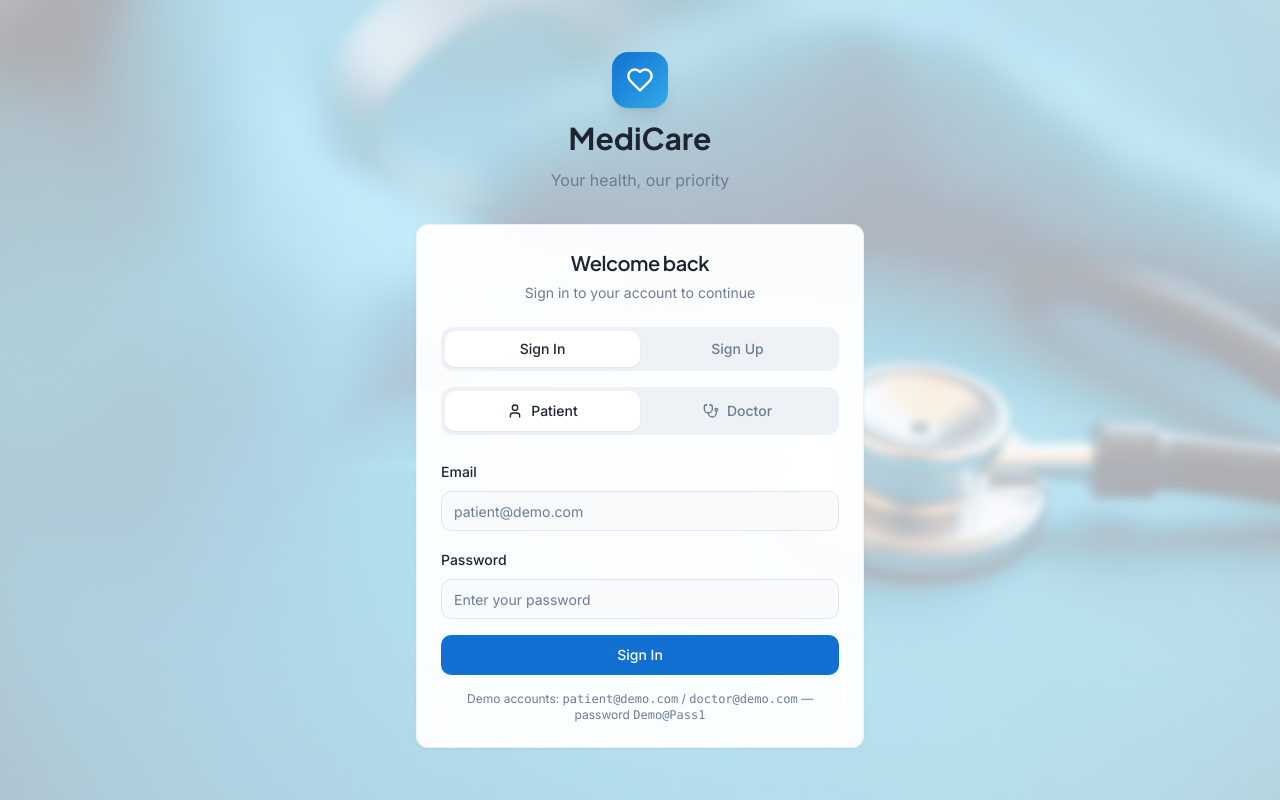
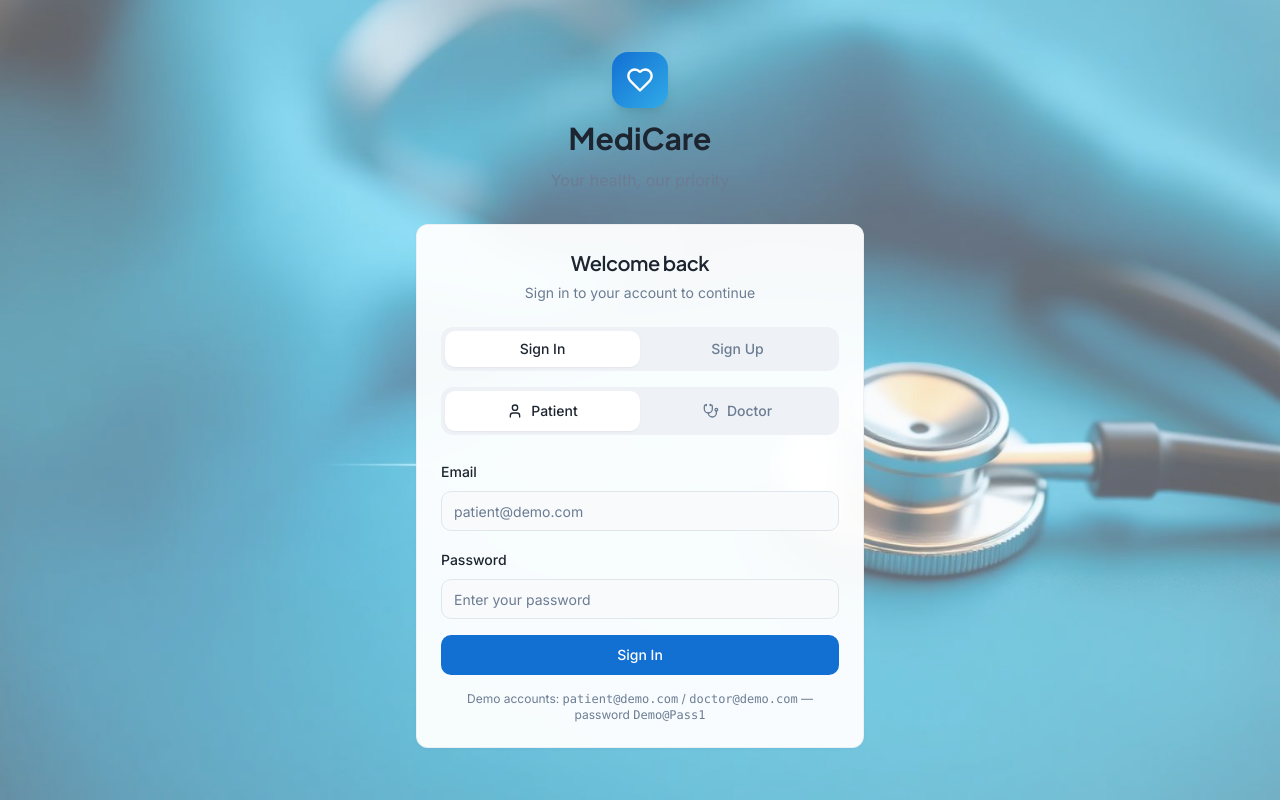
Before and after one commit to Rakeshnammi/telecare-booking, a React (Vite) app: page / in a window 1280 px wide. Built offline with nearby package versions, Linux system fonts and the light colour scheme; the HTML template or start-up script is replaced by a standard one.

Commit message:
Changes
Co-authored-by: Rakeshnammi <209254969+Rakeshnammi@users.noreply.github.com>

```diff
--- a/src/pages/LoginPage.tsx
+++ b/src/pages/LoginPage.tsx
@@ -47,7 +47,7 @@ export default function LoginPage() {
         style={{ backgroundImage: `url(${loginBg})` }}
         aria-hidden
       />
-      <div className="absolute inset-0 bg-background/70 backdrop-blur-sm" aria-hidden />
+      <div className="absolute inset-0 bg-background/40" aria-hidden />
 
       <div className="relative z-10 w-full max-w-md">
         <div className="mb-8 flex flex-col items-center gap-3">
```
